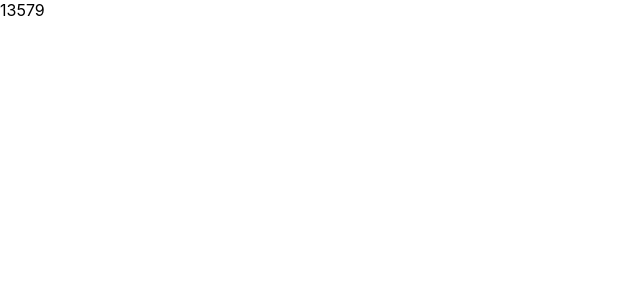
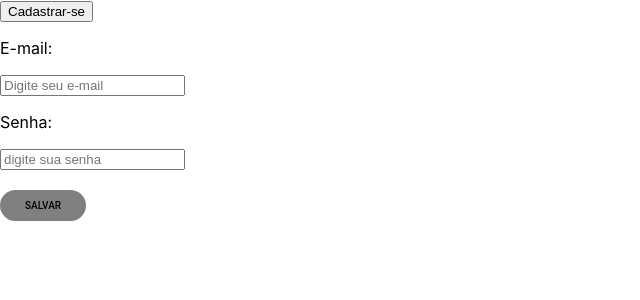
Before and after one commit to zodicalpainter/projeto-senac, a React (Create React App) app in the folder pi_react/: page / in a window 1280 px wide. Shown: the top 300 px of the page, without its empty margins (0-640 px from the left). Built offline with nearby package versions, Linux system fonts and the light colour scheme.

Commit message:
Tela de Login

```diff
--- a/pi_react/src/App.css
+++ b/pi_react/src/App.css
@@ -36,3 +36,52 @@
     transform: rotate(360deg);
   }
 }
+
+.btn{
+  position: relative;
+  font-size: 10px;
+  text-transform: uppercase;
+  text-decoration: none;
+  padding: 1em 2.5em;
+  display: inline-block;
+  cursor: pointer;
+  border-radius: 6em;
+  transition: all 0.2s;
+  border: none;
+  font-family: "Roboto", sans-serif;
+  font-weight: 500;
+  color: black;
+  background-color: gray;
+}
+
+.btn:hover {
+  transform: translateY(-3px);
+  box-shadow: 0 10px 20px rgba(0, 0, 0, 0.2);
+}
+
+.btn:active {
+  transform: translateY(-1px);
+  box-shadow: 0 5px 10px rgba(0, 0, 0, 0.2);
+}
+
+.btn::after {
+  content: "";
+  display: inline-block;
+  height: 100%;
+  width: 100%;
+  border-radius: 100px;
+  position: absolute;
+  top: 0;
+  left: 0;
+  z-index: -1;
+  transition: all 0.4s;
+}
+
+.btn::after {
+  background-color: #fff;
+}
+
+.btn:hover::after {
+  transform: scaleX(1.4) scaleY(1.6);
+  opacity: 0;
+}
--- a/pi_react/src/App.js
+++ b/pi_react/src/App.js
@@ -2,23 +2,50 @@ import logo from './logo.svg';
 import './App.css';
 
 function App() { //aqui é java script
-  let lista = [1, 2, 3, 4, 5, 6, 7, 8, 9, 10 ];
-  let numeros=[]
 
-  // apenas os números impares
-  for (let i = 0; i <lista.length; i++) {
-    if (lista[i] % 2 !== 0) {
-      numeros.push(lista[i]);
-    }
+  let email = ""
+  let senha = ""
+
+  function mudaemail (valor){
+    email = valor
+
+  }
+  function mudasenha(valor){
+ senha = valor
+  }
+
+  function salvar(){
+    alert("email: " + email + "Senha: " + senha)
   }
 
 
-
+let Islogin = true;
 
   return ( /* aqui é html */
     <main ClassName= "App">
 
-      {numeros}
+        <button onClick= {()=>(Islogin = !Islogin)}>
+        {Islogin && ("Cadastrar-se")}
+        {!Islogin && ("Voltar para login")}
+        </button>
+
+      {!Islogin && (
+      <form className="register">
+
+      </form>
+      )}
+
+        {Islogin && (
+        <form className="login">
+          <p>E-mail:</p>
+          <input type="email" placeholder="Digite seu e-mail" onChange={(e) => mudaemail(e.target.value)}/>
+          <p>Senha:</p>
+          <input type="password" placeholder="digite sua senha" onChange={(e) => mudasenha(e.target.value) }/>
+           <br/><br/>
+              <button className="btn" id="salvar" onClick={() => salvar()}>Salvar</button>
+        </form>
+        )}
+
 
     </main>
   );
```
